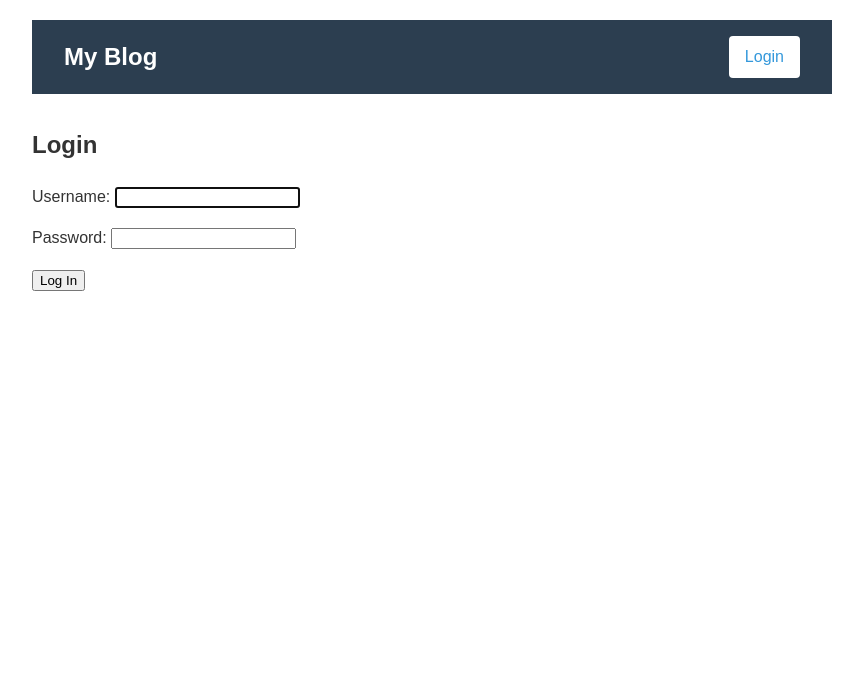
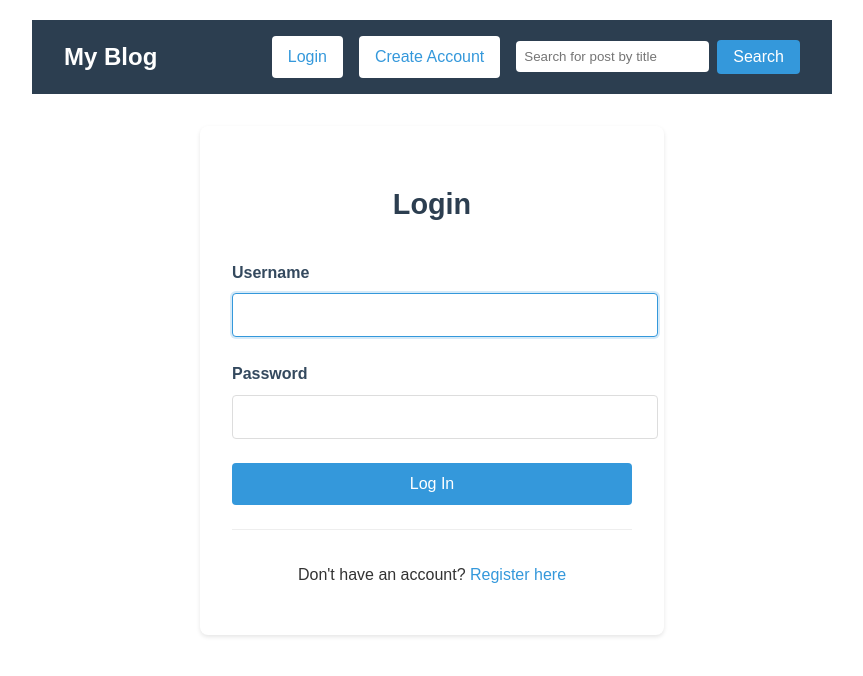
Before and after one commit to IlMeloIl/django-blog, a Django app: page /login/ in a window 1280 px wide. Shown: the top 676 px of the page, without its empty margins (208-1071 px from the left). Run offline with Django 5.2, Linux system fonts and the light colour scheme.

Commit message:
Chage css structure and styling of the templates

```diff
--- /dev/null
+++ b/apps/accounts/static/css/auth.css
@@ -0,0 +1,72 @@
+.form-container {
+    max-width: 400px;
+    margin: 2rem auto;
+    padding: 2rem;
+    background: #fff;
+    border-radius: 8px;
+    box-shadow: 0 2px 4px rgba(0,0,0,0.1);
+}
+
+.form-title {
+    text-align: center;
+    margin-bottom: 2rem;
+    color: #2c3e50;
+    font-size: 1.8rem;
+}
+
+.form-field {
+    margin-bottom: 1.5rem;
+}
+
+.form-field label {
+    display: block;
+    margin-bottom: 0.5rem;
+    font-weight: bold;
+    color: #34495e;
+}
+
+.form-field input {
+    width: 100%;
+    padding: 0.75rem;
+    border: 1px solid #ddd;
+    border-radius: 4px;
+    font-size: 1rem;
+}
+
+.form-field input:focus {
+    outline: none;
+    border-color: #3498db;
+    box-shadow: 0 0 0 2px rgba(52,152,219,0.2);
+}
+
+.submit-button {
+    width: 100%;
+    padding: 0.75rem;
+    background-color: #3498db;
+    color: white;
+    border: none;
+    border-radius: 4px;
+    cursor: pointer;
+    font-size: 1rem;
+    transition: background-color 0.2s;
+}
+
+.submit-button:hover {
+    background-color: #2980b9;
+}
+
+.form-footer {
+    margin-top: 1.5rem;
+    text-align: center;
+    padding-top: 1rem;
+    border-top: 1px solid #eee;
+}
+
+.form-footer a {
+    color: #3498db;
+    text-decoration: none;
+}
+
+.form-footer a:hover {
+    text-decoration: underline;
+}
--- /dev/null
+++ b/apps/blog/static/css/create_post.css
@@ -0,0 +1,82 @@
+.create-post-container {
+    max-width: 800px;
+    margin: 2rem auto;
+    padding: 0 1rem;
+}
+
+.form-field {
+    margin-bottom: 1.5rem;
+}
+
+.field-label {
+    display: block;
+    font-weight: bold;
+    margin-bottom: 0.5rem;
+    color: #2c3e50;
+}
+
+.post-form input[type="text"],
+.post-form textarea,
+.post-form select {
+    width: 100%;
+    padding: 0.75rem;
+    border: 1px solid #ddd;
+    border-radius: 4px;
+    font-size: 1rem;
+}
+
+.post-form textarea {
+    min-height: 200px;
+}
+
+.form-actions {
+    display: flex;
+    gap: 1rem;
+    margin-top: 2rem;
+}
+
+.submit-button,
+.save-edit {
+    background-color: #2ecc71;
+    color: white;
+    padding: 0.75rem 1.5rem;
+    border: none;
+    border-radius: 4px;
+    cursor: pointer;
+    font-size: 1rem;
+    transition: background-color 0.2s;
+}
+
+.submit-button:hover {
+    background-color: #27ae60;
+}
+
+.cancel-link {
+    background-color: #e74c3c;
+    color: white;
+    padding: 0.75rem 1.5rem;
+    border-radius: 4px;
+    text-decoration: none;
+    font-size: 1rem;
+    transition: background-color 0.2s;
+}
+
+.cancel-link:hover {
+    background-color: #c0392b;
+}
+
+.edit-button {
+    display: inline-block;
+    font-size: 0.8rem;
+    background-color: #3498db;
+    color: white;
+    padding: 0.3rem 0.8rem;
+    border-radius: 4px;
+    margin-left: 1rem;
+    text-decoration: none;
+    transition: background-color 0.2s;
+}
+
+.edit-button:hover {
+    background-color: #2980b9;
+}
--- a/apps/blog/static/css/styles.css
+++ b/apps/blog/static/css/styles.css
@@ -323,3 +323,82 @@ body {
 .back-link:hover {
     color: #2980b9;
 }
+
+.form-container {
+    max-width: 400px;
+    margin: 2rem auto;
+    padding: 2rem;
+    background: #fff;
+    border-radius: 8px;
+    box-shadow: 0 2px 4px rgba(0,0,0,0.1);
+}
+
+.form-title {
+    text-align: center;
+    margin-bottom: 2rem;
+    color: #2c3e50;
+    font-size: 1.8rem;
+}
+
+.form-field {
+    margin-bottom: 1.5rem;
+}
+
+.form-field label {
+    display: block;
+    margin-bottom: 0.5rem;
+    font-weight: bold;
+    color: #34495e;
+}
+
+.form-field input {
+    width: 100%;
+    padding: 0.75rem;
+    border: 1px solid #ddd;
+    border-radius: 4px;
+    font-size: 1rem;
+}
+
+.form-field input:focus {
+    outline: none;
+    border-color: #3498db;
+    box-shadow: 0 0 0 2px rgba(52,152,219,0.2);
+}
+
+.error-message {
+    color: #e74c3c;
+    font-size: 0.9rem;
+    margin-top: 0.25rem;
+}
+
+.submit-button {
+    width: 100%;
+    padding: 0.75rem;
+    background-color: #3498db;
+    color: white;
+    border: none;
+    border-radius: 4px;
+    cursor: pointer;
+    font-size: 1rem;
+    transition: background-color 0.2s;
+}
+
+.submit-button:hover {
+    background-color: #2980b9;
+}
+
+.form-footer {
+    margin-top: 1.5rem;
+    text-align: center;
+    padding-top: 1rem;
+    border-top: 1px solid #eee;
+}
+
+.form-footer a {
+    color: #3498db;
+    text-decoration: none;
+}
+
+.form-footer a:hover {
+    text-decoration: underline;
+}
--- /dev/null
+++ b/setup/static/css/base.css
@@ -0,0 +1,31 @@
+/* General layout and typography */
+body {
+    font-family: 'Arial', sans-serif;
+    line-height: 1.6;
+    color: #333;
+    max-width: 800px;
+    margin: 0 auto;
+    padding: 20px;
+}
+
+/* Page titles */
+.page-title {
+    color: #2c3e50;
+    font-size: 2rem;
+    margin-bottom: 2rem;
+    text-align: center;
+}
+
+/* Error handling */
+.error-message {
+    color: #e74c3c;
+    font-size: 0.875rem;
+    margin-top: 0.25rem;
+}
+
+/* Help text */
+.help-text {
+    font-size: 0.875rem;
+    color: #666;
+    margin-top: 0.25rem;
+}
--- /dev/null
+++ b/setup/static/css/navigation.css
@@ -0,0 +1,98 @@
+/* Navigation bar container */
+.main-nav {
+    background-color: #2c3e50;
+    padding: 1rem 2rem;
+    display: flex;
+    justify-content: space-between;
+    align-items: center;
+    margin-bottom: 2rem;
+}
+
+/* Site title styling */
+.site-title {
+    color: white;
+    text-decoration: none;
+    font-size: 1.5rem;
+    font-weight: bold;
+}
+
+/* User status section */
+.user-status {
+    display: flex;
+    align-items: center;
+    gap: 1rem;
+    color: white;
+}
+
+/* Welcome message */
+.user-status span {
+    color: #ecf0f1;
+}
+
+/* Base nav link/button styles */
+.nav-link,
+.nav-button {
+    padding: 0.5rem 1rem;
+    border-radius: 4px;
+    font-size: 1rem;
+    cursor: pointer;
+    transition: background-color 0.2s;
+}
+
+/* Authentication links */
+.nav-login,
+.nav-register {
+    color: #3498db;
+    background-color: white;
+    text-decoration: none;
+}
+
+.nav-login:hover,
+.nav-register:hover {
+    background-color: #f5f6f7;
+}
+
+/* Logout button */
+.nav-logout {
+    background-color: #e74c3c;
+    color: white;
+    border: none;
+}
+
+.nav-logout:hover {
+    background-color: #c0392b;
+}
+
+/* Create post link */
+.nav-create {
+    background-color: #2ecc71;
+    color: white;
+    text-decoration: none;
+}
+
+.nav-create:hover {
+    background-color: #27ae60;
+}
+
+/* Search form */
+.search-form {
+    display: inline-flex;
+    gap: 0.5rem;
+    align-items: center;
+}
+
+.search-input {
+    padding: 0.5rem;
+    border: none;
+    border-radius: 4px;
+}
+
+.nav-search {
+    background-color: #3498db;
+    color: white;
+    border: none;
+}
+
+.nav-search:hover {
+    background-color: #2980b9;
+}
--- a/templates/accounts/login.html
+++ b/templates/accounts/login.html
@@ -1,12 +1,28 @@
 {% extends 'base.html' %}
 
 {% block content %}
-    <div class="login-container">
-        <h2>Login</h2>
-        <form method="post" class="login-form">
-            {% csrf_token %}
-            {{ form.as_p }}
-            <button type="submit">Log In</button>
-        </form>
+<div class="form-container">
+    <h2 class="form-title">Login</h2>
+
+    <form method="post" class="login-form">
+        {% csrf_token %}
+        {% for field in form %}
+            <div class="form-field">
+                <label for="{{ field.id_for_label }}">{{ field.label }}</label>
+                {{ field }}
+                {% if field.errors %}
+                    <div class="error-message">
+                        {{ field.errors }}
+                    </div>
+                {% endif %}
+            </div>
+        {% endfor %}
+
+        <button type="submit" class="submit-button">Log In</button>
+    </form>
+
+    <div class="form-footer">
+        <p>Don't have an account? <a href="{% url 'register' %}">Register here</a></p>
     </div>
+</div>
 {% endblock %}
--- a/templates/base.html
+++ b/templates/base.html
@@ -6,7 +6,12 @@
     <meta charset="UTF-8">
     <meta name="viewport" content="width=device-width, initial-scale=1.0">
     <title>Blog & Portfolio</title>
-    <link rel="stylesheet" href="{% static 'css/styles.css' %}">
+    <!-- <link rel="stylesheet" href="{% static 'css/styles.css' %}"> -->
+    <link rel="stylesheet" href="{% static 'css/base.css' %}">
+    <link rel="stylesheet" href="{% static 'css/navigation.css' %}">
+    <link rel="stylesheet" href="{% static 'css/posts.css' %}">
+    <link rel="stylesheet" href="{% static 'css/create_post.css' %}">
+    <link rel="stylesheet" href="{% static 'css/auth.css' %}">
 </head>
 <script>
     function confirmDelete(e){
@@ -21,20 +26,23 @@
     <nav class="main-nav">
         <a href="{% url 'index' %}" class="site-title">My Blog</a>
         <div class="user-status">
-            {% if user.is_superuser %}
+            {% if user.is_authenticated %}
                 <span>Welcome, {{ user.username }}</span>
-                <a href="{% url 'create_post' %}" class="create-post-link">Create Post</a>
+                {% if user.is_superuser %}
+                    <a href="{% url 'create_post' %}" class="nav-link nav-create">Create Post</a>
+                {% endif %}
                 <form method="post" action="{% url 'logout' %}" style="display: inline;">
                     {% csrf_token %}
-                    <button type="submit">Logout</button>
-                </form>
-                <form action="{% url 'search' %}">
-                    <input type="text" name="search" placeholder="Search for post by  title">
-                    <button type="submit">Search</button>
+                    <button type="submit" class="nav-button nav-logout">Logout</button>
                 </form>
             {% else %}
-                <a href="{% url 'login' %}">Login</a>
+                <a href="{% url 'login' %}" class="nav-link nav-login">Login</a>
+                <a href="{% url 'register' %}" class="nav-link nav-register">Create Account</a>
             {% endif %}
+            <form action="{% url 'search' %}" class="search-form">
+                <input type="text" name="search" placeholder="Search for post by title" class="search-input">
+                <button type="submit" class="nav-button nav-search">Search</button>
+            </form>
         </div>
     </nav>
     {% block content %}
```
Also changed, not shown: apps/blog/static/css/posts.css (added, +134 -0 lines), templates/accounts/register.html (+21 -4 lines), templates/blog/post.html (+4 -4 lines).
